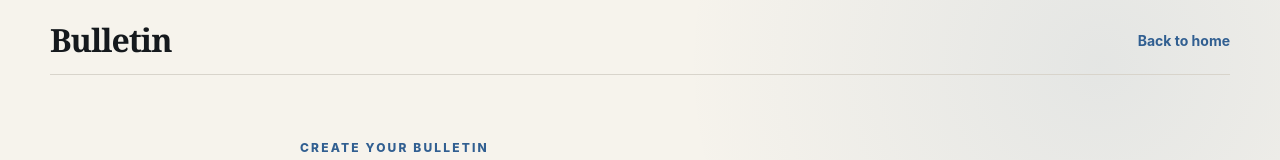
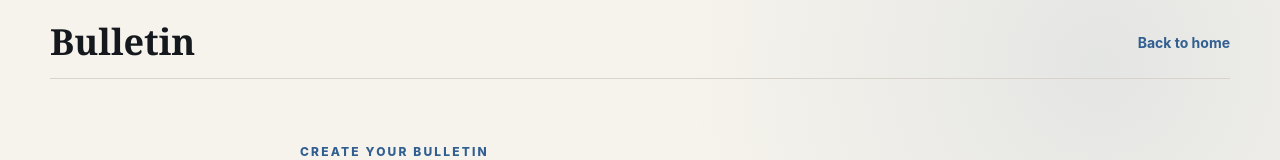
Before and after one commit to sougandh-manoj/Bulletin, a Next.js app in the folder apps/web/: page /sign-in in a window 1280 px wide. Shown: the top 160 px of the page. Built offline with nearby package versions, Linux system fonts and the light colour scheme.

Commit message:
bulletin size change

```diff
--- a/apps/web/src/app/secure-access.module.css
+++ b/apps/web/src/app/secure-access.module.css
@@ -21,8 +21,8 @@
 
 .masthead {
   color: inherit;
-  font: 700 32px/1 Georgia, serif;
-  letter-spacing: -0.03em;
+  font: 700 36px/1 Georgia, serif;
+  letter-spacing: 0;
   text-decoration: none;
 }
 
```
Also changed, not shown: apps/web/src/app/landing.module.css (+6 -2 lines).
